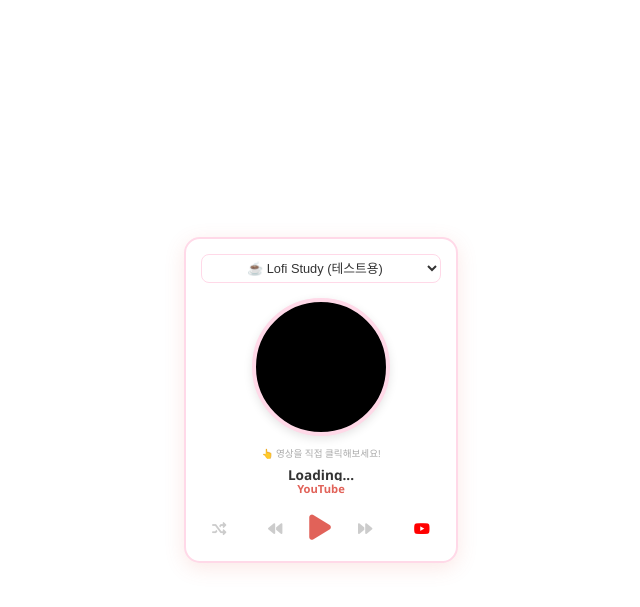
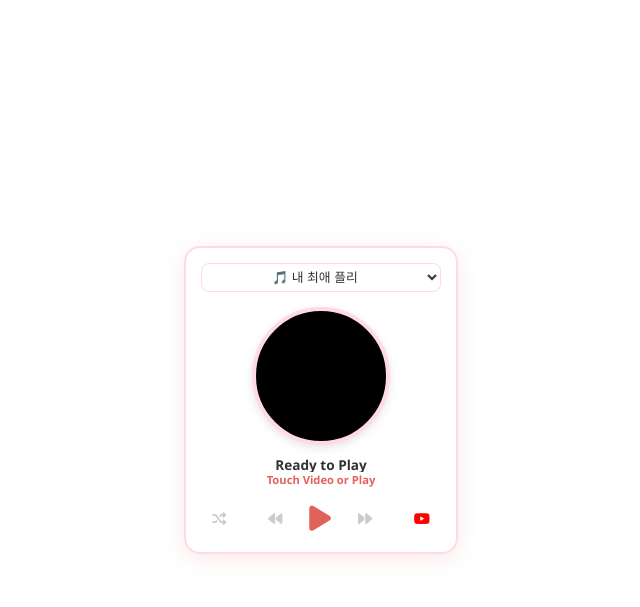
Before and after one commit to yujeonglee623/notion, a Flask app: page /playlist in a window 1280 px wide. Shown: the top 607 px of the page, without its empty margins (319-959 px from the left). Run offline with Flask 3, Linux system fonts and the light colour scheme.

Commit message:
Update playlist.html

```diff
--- a/templates/playlist.html
+++ b/templates/playlist.html
@@ -3,6 +3,7 @@
 <head>
     <meta charset="UTF-8">
     <meta name="viewport" content="width=device-width, initial-scale=1.0">
+    <meta name="referrer" content="strict-origin-when-cross-origin" />
     <title>YuJeong Playlist</title>
     <link rel="stylesheet" href="https://cdnjs.cloudflare.com/ajax/libs/font-awesome/6.0.0/css/all.min.css">
     <style>
@@ -33,9 +34,9 @@
             outline: none; cursor: pointer; text-align: center;
         }
 
-        /* 영상 틀 */
+        /* 영상 나오는 곳 (동그라미) */
         .video-wrapper {
-            width: 130px; height: 130px; /* 크기 조금 키움 */
+            width: 130px; height: 130px;
             border-radius: 50%;
             margin: 0 auto 10px;
             position: relative;
@@ -43,15 +44,15 @@
             border: 4px solid #FFD9E8;
             overflow: hidden;
             background: #000;
-            z-index: 20; /* 제일 위로 올림 */
+            z-index: 20;
         }
 
-        /* ⭐ 유튜브 플레이어 (직접 클릭 가능하게 설정!) */
-        #yt-player {
+        /* ⭐ Iframe 직접 제어 (꽉 채우기) */
+        iframe {
             width: 200%; height: 200%;
             margin-left: -50%; margin-top: -50%;
-            pointer-events: auto; /* ⭐⭐⭐ 핵심: 클릭 허용! */
-            cursor: pointer;
+            border: none;
+            pointer-events: auto; /* 클릭 허용 */
         }
 
         h2 { margin: 5px 0 0; font-size: 0.85rem; color: #333; font-weight: bold; white-space: nowrap; overflow: hidden; text-overflow: ellipsis; height: 1.2em; }
@@ -62,29 +63,22 @@
         .btn:hover { color: #E16259; }
         .main-controls { display: flex; align-items: center; gap: 15px; }
         .btn-big { font-size: 1.8rem; color: #E16259; }
-
-        /* 안내 문구 */
-        .hint { font-size: 0.6rem; color: #aaa; margin-bottom: 5px; }
     </style>
 </head>
 <body>
     <div class="player-container">
         <select id="playlist-dropdown" class="playlist-select"></select>
 
-        <div class="video-wrapper">
-            <div id="yt-player"></div>
-        </div>
+        <div class="video-wrapper" id="player-mount"></div>
 
-        <div class="hint">👆 영상을 직접 클릭해보세요!</div>
-
-        <h2 id="title">Loading...</h2>
-        <h3 id="artist">YouTube</h3>
+        <h2 id="title">Ready to Play</h2>
+        <h3 id="artist">Touch Video or Play</h3>
 
         <div class="controls">
             <button class="btn" id="shuffle"><i class="fas fa-random"></i></button>
             <div class="main-controls">
                 <button class="btn" id="prev"><i class="fas fa-backward"></i></button>
-                <button class="btn btn-big" id="play_icon"><i class="fas fa-play"></i></button>
+                <button class="btn btn-big" id="play_btn"><i class="fas fa-play"></i></button>
                 <button class="btn" id="next"><i class="fas fa-forward"></i></button>
             </div>
             <button class="btn" style="cursor: default; color: #FF0000;"><i class="fab fa-youtube"></i></button>
@@ -92,9 +86,10 @@
     </div>
 
     <script>
-        // ⭐ 테스트용 디즈니 ID (이게 되면 유정이 ID 문제임)
+        // ⭐ 유정이의 플리 ID
         const MY_PLAYLISTS = [
-            { name: "☕ Lofi Study (테스트용)", id: "PL6NdkXsPL07KN01gH2vucRgQAqd0pDBnM" },
+            { name: "🎵 내 최애 플리", id: "PLwNuT9q3Y2siGjjg3D9goxnOVMtDJv69K" },
+            { name: "🔥 노동요", id: "PL4fGSI1pDJn6jXS_Tv_N9B8Z0HTRVJE0m" }
         ];
 
         let currentPlaylistId = MY_PLAYLISTS[0].id;
@@ -102,71 +97,78 @@
         let isShuffle = false;
 
         const dropdown = document.getElementById('playlist-dropdown');
+        const playBtn = document.getElementById('play_btn');
         const titleEl = document.getElementById('title');
-        const artistEl = document.getElementById('artist');
-        const playIcon = document.getElementById('play_icon');
+        const mountPoint = document.getElementById('player-mount');
 
+        // 드롭다운 채우기
         MY_PLAYLISTS.forEach((pl) => {
             const option = document.createElement('option');
             option.value = pl.id; option.text = pl.name; dropdown.appendChild(option);
         });
 
-        dropdown.addEventListener('change', (e) => {
-            currentPlaylistId = e.target.value;
-            if(player && player.loadPlaylist) {
-                player.loadPlaylist({ list: currentPlaylistId, listType: 'playlist' });
+        // 1. 처음엔 그냥 Iframe을 HTML 문자열로 꽂아버림 (가장 확실한 방법)
+        function createIframe(playlistId) {
+            // 현재 페이지 주소 (Origin) 가져오기
+            const origin = window.location.origin;
+
+            // Iframe 생성
+            const iframeHTML = `
+                <iframe id="yt-player"
+                    src="https://www.youtube.com/embed/?listType=playlist&list=${playlistId}&index=0&enablejsapi=1&origin=${origin}&playsinline=1"
+                    allow="autoplay; encrypted-media"
+                    allowfullscreen>
+                </iframe>
+            `;
+            mountPoint.innerHTML = iframeHTML;
+
+            // API 다시 연결 (버튼 제어를 위해)
+            if(window.YT && window.YT.Player) {
+                new YT.Player('yt-player', {
+                    events: {
+                        'onStateChange': onPlayerStateChange,
+                        'onReady': onPlayerReady,
+                        'onError': onPlayerError
+                    }
+                });
             }
-        });
+        }
 
+        // 초기 실행
         var tag = document.createElement('script');
         tag.src = "https://www.youtube.com/iframe_api";
         var firstScriptTag = document.getElementsByTagName('script')[0];
         firstScriptTag.parentNode.insertBefore(tag, firstScriptTag);
 
+        // API 다운로드 완료되면 플레이어 연결
         function onYouTubeIframeAPIReady() {
-            player = new YT.Player('yt-player', {
-                height: '100%', width: '100%',
-                playerVars: {
-                    'listType': 'playlist',
-                    'list': currentPlaylistId,
-                    'playsinline': 1,
-                    'controls': 0,
-                    'disablekb': 1,
-                    // 👇 여기를 이렇게 바꿔봐! (https:// 꼭 붙여서)
-                    'origin': 'https://' + window.location.hostname
-                },
-                events: {
-                    'onReady': onPlayerReady,
-                    'onStateChange': onPlayerStateChange,
-                    'onError': onPlayerError
-                }
-            });
+            createIframe(currentPlaylistId);
         }
 
-        function onPlayerError(event) {
-            let msg = "오류 발생 (" + event.data + ")";
-            if(event.data === 150 || event.data === 101) msg = "퍼가기 금지된 영상입니다 (자동 스킵)";
-            else if(event.data === 100) msg = "영상을 찾을 수 없습니다.";
-
-            console.log(msg);
-            // 에러 시 다음 곡으로
-            setTimeout(() => { if(player) player.nextVideo(); }, 1000);
-        }
+        dropdown.addEventListener('change', (e) => {
+            currentPlaylistId = e.target.value;
+            createIframe(currentPlaylistId);
+        });
 
         function onPlayerReady(event) {
-            titleEl.innerText = "Ready!";
-            artistEl.innerText = "Touch Video to Play";
+            player = event.target;
             player.setVolume(100);
             updateTrackInfo();
         }
 
         function onPlayerStateChange(event) {
             if (event.data == YT.PlayerState.PLAYING) {
-                playIcon.innerHTML = '<i class="fas fa-pause"></i>';
+                playBtn.innerHTML = '<i class="fas fa-pause"></i>';
                 updateTrackInfo();
             } else {
-                playIcon.innerHTML = '<i class="fas fa-play"></i>';
+                playBtn.innerHTML = '<i class="fas fa-play"></i>';
             }
+        }
+
+        function onPlayerError(event) {
+            console.log("Error:", event.data);
+            // 에러 나면 다음 곡으로
+            setTimeout(() => { if(player && player.nextVideo) player.nextVideo(); }, 1000);
         }
 
         function updateTrackInfo() {
@@ -174,31 +176,28 @@
             const data = player.getVideoData();
             if (data && data.title) {
                 titleEl.innerText = data.title;
-                artistEl.innerText = data.author;
             }
         }
 
-        // 버튼 기능들
+        // 버튼 제어
+        playBtn.addEventListener('click', () => {
+            if(!player) return;
+            const state = player.getPlayerState();
+            if (state == 1) player.pauseVideo();
+            else player.playVideo();
+        });
+
         document.getElementById('prev').addEventListener('click', () => player && player.previousVideo());
         document.getElementById('next').addEventListener('click', () => player && player.nextVideo());
-
-        // 핑크 버튼 눌러도 재생 시도 (하지만 영상 클릭이 더 확실함)
-        playIcon.addEventListener('click', () => {
-            if(!player) return;
-            const state = player.getPlayerState();
-            if(state == 1) player.pauseVideo(); else player.playVideo();
-        });
 
         document.getElementById('shuffle').addEventListener('click', () => {
             if(!player) return;
             isShuffle = !isShuffle;
             player.setShuffle(isShuffle);
-            if(isShuffle) {
-                document.getElementById('shuffle').classList.add('active');
-            } else {
-                document.getElementById('shuffle').classList.remove('active');
-            }
+            if(isShuffle) document.getElementById('shuffle').classList.add('active');
+            else document.getElementById('shuffle').classList.remove('active');
         });
+
     </script>
 </body>
 </html>
```
